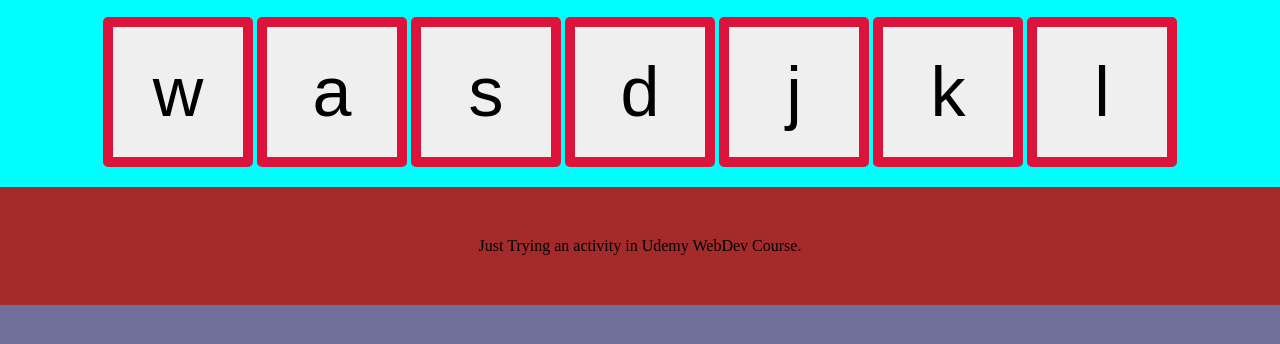
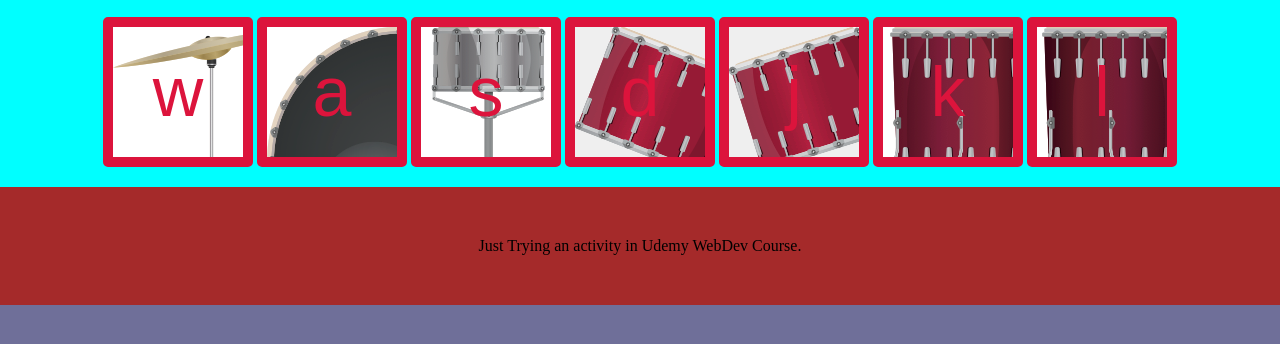
Before and after one commit to KarlStevenRequinto/DrumKit, a plain HTML site: page index.html in a window 1280 px wide. Shown: the part 118-462 px from the top of the page. Drawn offline with Linux system fonts and the light colour scheme.

Commit message:
Day1:Commit4 > 15minbreak

```diff
--- a/script.js
+++ b/script.js
@@ -4,8 +4,10 @@ for (var i=0; i<numberOfDrumButtons;i++){
 
 document.querySelectorAll(".drum")[i].addEventListener("click", handleClick);
 
-function handleClick() {
-   var audio = new Audio("sounds/crash.mp3");
-   audio.play();
+
 
 }};
+
+//function handleClick() {
+//    var audio = new Audio("sounds/crash.mp3");
+//    audio.play();/
--- a/style.css
+++ b/style.css
@@ -38,4 +38,26 @@ footer {
     position: relative;
     border-radius: 5px;
     border: crimson solid 10px;
+    color: crimson;
 }
+.w {
+    background-image: url(images/crash.png);
+}
+.a {
+    background-image: url(images/kick.png);
+}
+.s {
+    background-image: url(images/snare.png);
+}
+.d {
+    background-image: url(images/tom1.png);
+}
+.j {
+    background-image: url(images/tom2.png);
+}
+.k {
+    background-image: url(images/tom3.png);
+}
+.l {
+    background-image: url(images/tom4.png);
+}
```
